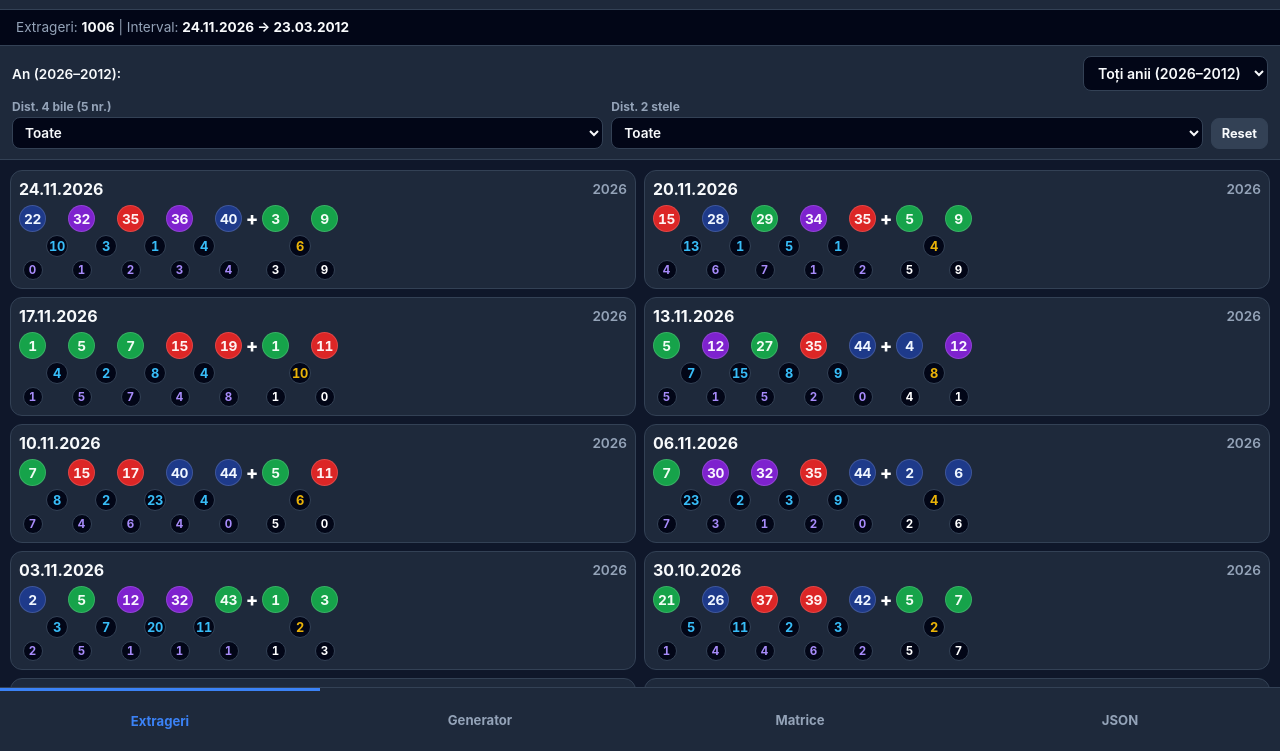
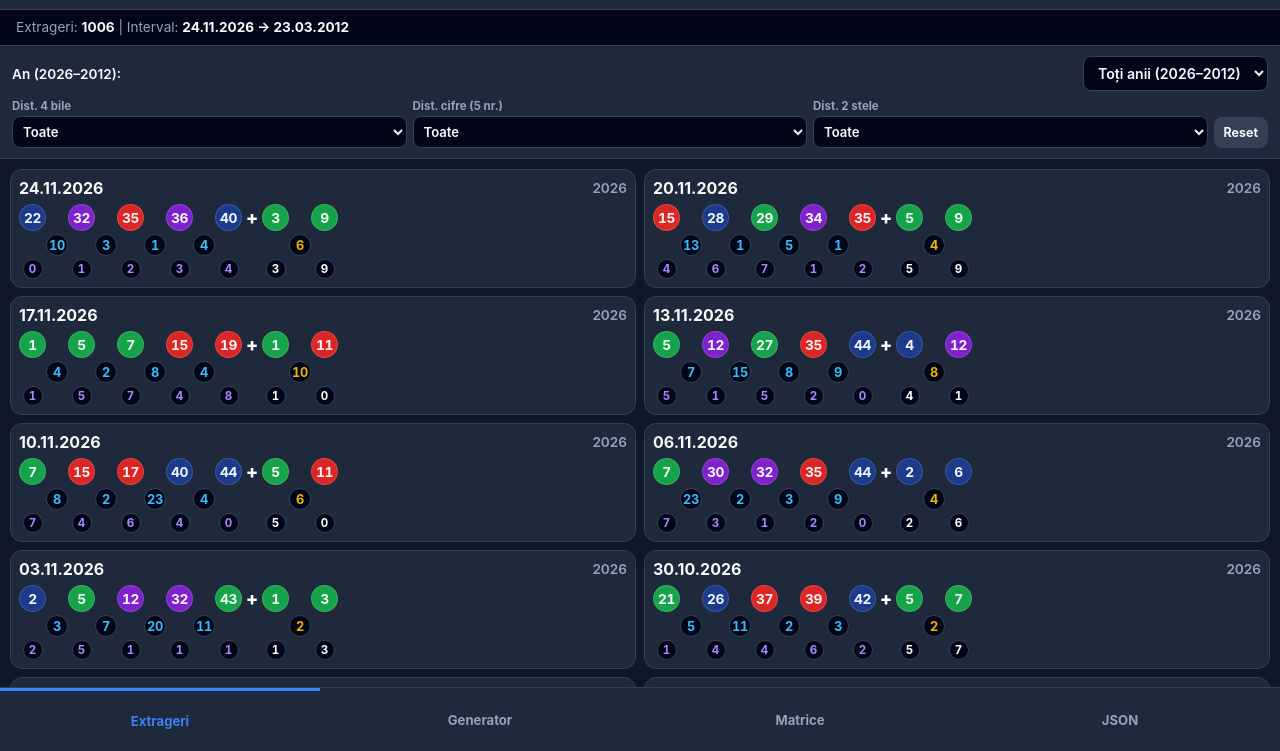
Before and after one commit to vasilacheionut/eurojackpot-extractor, a plain HTML site: page index.html in a window 1280 px wide. Shown: the part 49-800 px from the top of the page. Drawn offline with Linux system fonts and the light colour scheme.

Commit message:
Update filter functionality and styling in index.html

```diff
--- a/index.html
+++ b/index.html
@@ -243,8 +243,8 @@
 
     .diff-filters-grid {
       display: grid;
-      grid-template-columns: 1fr 1fr auto;
-      gap: 8px;
+      grid-template-columns: 1fr 1fr 1fr auto;
+      gap: 6px;
       align-items: center;
     }
 
@@ -252,29 +252,33 @@
       display: flex;
       flex-direction: column;
       gap: 3px;
+      min-width: 0;
     }
 
     .diff-filter-item label {
-      font-size: 0.75rem;
+      font-size: 0.72rem;
       font-weight: 700;
       color: var(--muted);
+      white-space: nowrap;
+      overflow: hidden;
+      text-overflow: ellipsis;
     }
 
     .diff-filter-item select {
       width: 100%;
       min-width: 0;
-      padding: 6px 8px;
-      font-size: 0.85rem;
+      padding: 6px 6px;
+      font-size: 0.82rem;
     }
 
     .reset-filters-btn {
       align-self: flex-end;
-      padding: 7px 10px;
+      padding: 7px 9px;
       border-radius: 8px;
       border: 1px solid var(--border);
       background-color: var(--secondary);
       color: var(--text);
-      font-size: 0.8rem;
+      font-size: 0.78rem;
       font-weight: 700;
       cursor: pointer;
     }
@@ -853,8 +857,14 @@
           </div>
           <div class="diff-filters-grid">
             <div class="diff-filter-item">
-              <label for="main-diff-filter">Dist. 4 bile (5 nr.)</label>
+              <label for="main-diff-filter">Dist. 4 bile</label>
               <select id="main-diff-filter">
+                <option value="ALL">Toate</option>
+              </select>
+            </div>
+            <div class="diff-filter-item">
+              <label for="digit-diff-filter">Dist. cifre (5 nr.)</label>
+              <select id="digit-diff-filter">
                 <option value="ALL">Toate</option>
               </select>
             </div>
@@ -1010,15 +1020,16 @@
       function readSavedFilters() {
         try {
           const raw = window.localStorage.getItem(FILTERS_STORAGE_KEY);
-          if (!raw) return { year: "ALL", mainDiff: "ALL", euroDiff: "ALL" };
+          if (!raw) return { year: "ALL", mainDiff: "ALL", digitDiff: "ALL", euroDiff: "ALL" };
           const parsed = JSON.parse(raw);
           return {
             year: parsed && parsed.year ? String(parsed.year) : "ALL",
             mainDiff: parsed && parsed.mainDiff ? String(parsed.mainDiff) : "ALL",
+            digitDiff: parsed && parsed.digitDiff ? String(parsed.digitDiff) : "ALL",
             euroDiff: parsed && parsed.euroDiff ? String(parsed.euroDiff) : "ALL"
           };
         } catch (e) {
-          return { year: "ALL", mainDiff: "ALL", euroDiff: "ALL" };
+          return { year: "ALL", mainDiff: "ALL", digitDiff: "ALL", euroDiff: "ALL" };
         }
       }
 
@@ -1026,6 +1037,7 @@
         const payload = {
           year: document.getElementById("year-filter").value || "ALL",
           mainDiff: document.getElementById("main-diff-filter").value || "ALL",
+          digitDiff: document.getElementById("digit-diff-filter").value || "ALL",
           euroDiff: document.getElementById("euro-diff-filter").value || "ALL"
         };
         try {
@@ -1112,6 +1124,13 @@
       function computeDigitDiff(num) {
         const [c1, c2] = getTwoDigits(num);
         return Math.abs(c1 - c2);
+      }
+
+      function computeMainDigitDiffs(nums) {
+        const valid = Array.isArray(nums)
+          ? nums.map(Number).filter(function (n) { return Number.isFinite(n); })
+          : [];
+        return valid.map(computeDigitDiff);
       }
 
       function getDigitParityCode(num) {
@@ -1342,14 +1361,19 @@
 
       function populateDiffFilters(draws) {
         const mainSelect = document.getElementById("main-diff-filter");
+        const digitSelect = document.getElementById("digit-diff-filter");
         const euroSelect = document.getElementById("euro-diff-filter");
 
         const mainSet = new Set();
+        const digitSet = new Set();
         const euroSet = new Set();
 
         draws.forEach(function (d) {
           computeDiffs(d.mainNumbers).forEach(function (val) {
             mainSet.add(val);
+          });
+          computeMainDigitDiffs(d.mainNumbers).forEach(function (val) {
+            digitSet.add(val);
           });
           computeDiffs(d.euroNumbers).forEach(function (val) {
             euroSet.add(val);
@@ -1357,6 +1381,7 @@
         });
 
         const sortedMain = Array.from(mainSet).sort(function (a, b) { return a - b; });
+        const sortedDigit = Array.from(digitSet).sort(function (a, b) { return a - b; });
         const sortedEuro = Array.from(euroSet).sort(function (a, b) { return a - b; });
 
         mainSelect.innerHTML = '<option value="ALL">Toate</option>';
@@ -1367,6 +1392,14 @@
           mainSelect.appendChild(opt);
         });
 
+        digitSelect.innerHTML = '<option value="ALL">Toate</option>';
+        sortedDigit.forEach(function (val) {
+          const opt = document.createElement("option");
+          opt.value = String(val);
+          opt.textContent = "Cifre " + val;
+          digitSelect.appendChild(opt);
+        });
+
         euroSelect.innerHTML = '<option value="ALL">Toate</option>';
         sortedEuro.forEach(function (val) {
           const opt = document.createElement("option");
@@ -1380,6 +1413,7 @@
         const saved = readSavedFilters();
         setSelectIfAvailable(document.getElementById("year-filter"), saved.year);
         setSelectIfAvailable(document.getElementById("main-diff-filter"), saved.mainDiff);
+        setSelectIfAvailable(document.getElementById("digit-diff-filter"), saved.digitDiff);
         setSelectIfAvailable(document.getElementById("euro-diff-filter"), saved.euroDiff);
         saveCurrentFilters();
       }
@@ -1392,6 +1426,7 @@
       function resetDiffAndYearFilters() {
         document.getElementById("year-filter").value = "ALL";
         document.getElementById("main-diff-filter").value = "ALL";
+        document.getElementById("digit-diff-filter").value = "ALL";
         document.getElementById("euro-diff-filter").value = "ALL";
         saveCurrentFilters();
         renderDraws();
@@ -1401,6 +1436,7 @@
         const container = document.getElementById("draws-list");
         const selectedYear = document.getElementById("year-filter").value;
         const selectedMainDiff = document.getElementById("main-diff-filter").value;
+        const selectedDigitDiff = document.getElementById("digit-diff-filter").value;
         const selectedEuroDiff = document.getElementById("euro-diff-filter").value;
 
         const filtered = allDrawsDesc.filter(function (d) {
@@ -1411,6 +1447,13 @@
             const targetMain = Number(selectedMainDiff);
             const mDiffs = computeDiffs(d.mainNumbers);
             if (!mDiffs.includes(targetMain)) {
+              return false;
+            }
+          }
+          if (selectedDigitDiff !== "ALL") {
+            const targetDigit = Number(selectedDigitDiff);
+            const dDiffs = computeMainDigitDiffs(d.mainNumbers);
+            if (!dDiffs.includes(targetDigit)) {
               return false;
             }
           }
@@ -1687,6 +1730,7 @@
 
         document.getElementById("year-filter").addEventListener("change", handleFilterChange);
         document.getElementById("main-diff-filter").addEventListener("change", handleFilterChange);
+        document.getElementById("digit-diff-filter").addEventListener("change", handleFilterChange);
         document.getElementById("euro-diff-filter").addEventListener("change", handleFilterChange);
         document.getElementById("reset-filters-btn").addEventListener("click", resetDiffAndYearFilters);
 
```
